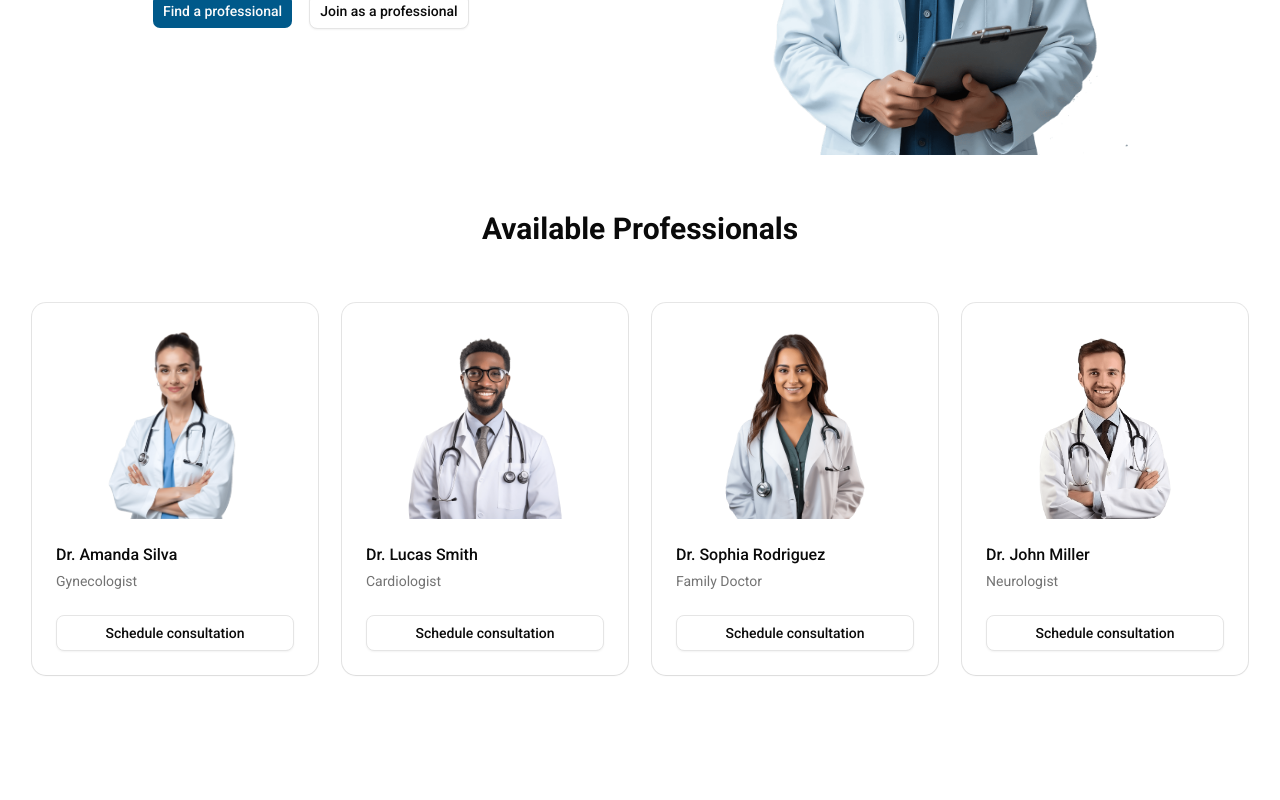
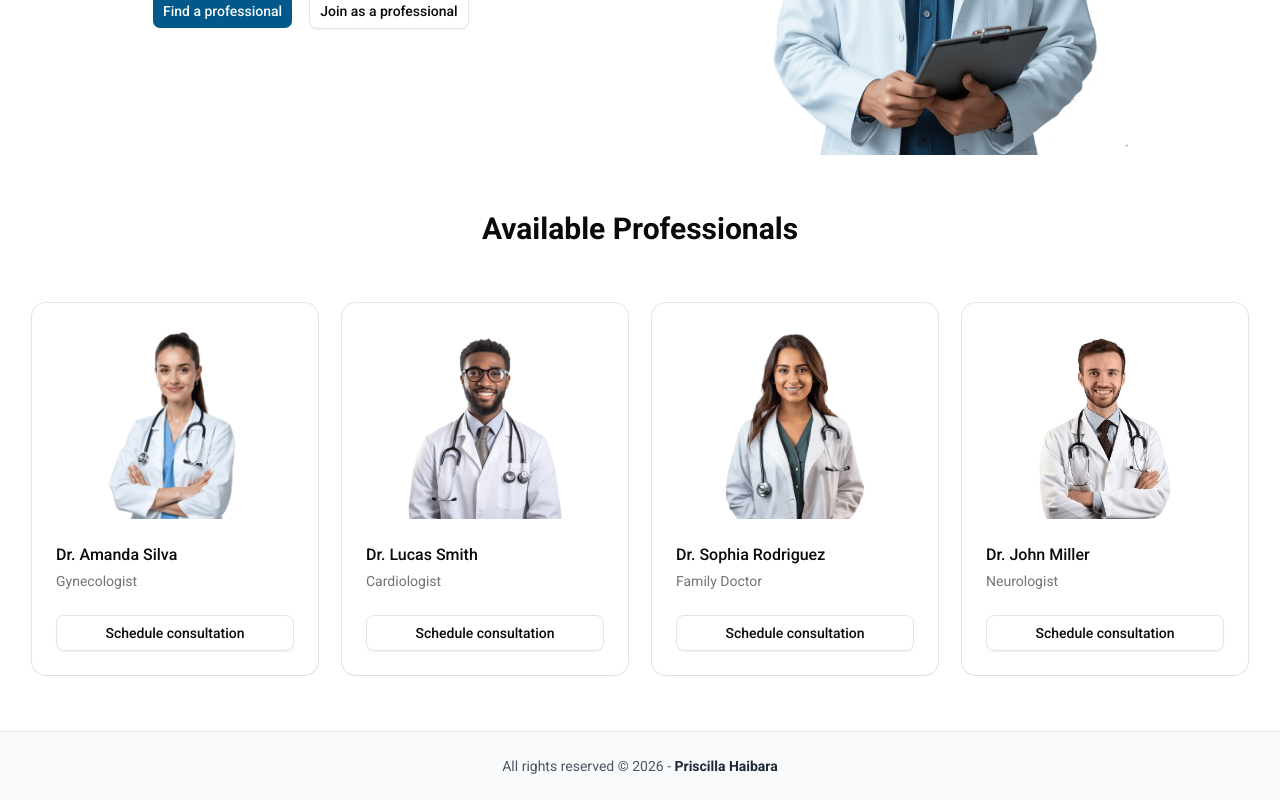
Before and after one commit to priscillahaibara/clinic-flow, a Next.js app: page / in a window 1280 px wide. Shown: the part 460-1260 px from the top of the page. Before the commit the page ends 1191 px from the top, so only its background shows below. Built offline with nearby package versions, Linux system fonts and the light colour scheme.

Commit message:
feat: add Footer component structure

```diff
--- a/src/app/(public)/page.tsx
+++ b/src/app/(public)/page.tsx
@@ -1,3 +1,4 @@
+import { Footer } from "@/components/layout/Footer";
 import { Header } from "@/components/layout/Header";
 import { Hero } from "@/components/layout/Hero";
 import { Professionals } from "@/components/layout/Professionals";
@@ -8,6 +9,7 @@ export default function Home() {
       <Header />
       <Hero />
       <Professionals />
+      <Footer />
     </div>
   );
 }
--- /dev/null
+++ b/src/components/layout/Footer.tsx
@@ -0,0 +1,12 @@
+export function Footer() {
+  return (
+    <footer className="border-t bg-gray-50 py-6">
+      <div className="mx-auto max-w-7xl">
+        <p className="text-center text-sm text-gray-600">
+          All rights reserved © {new Date().getFullYear()} -
+          <span className="font-semibold text-gray-800"> Priscilla Haibara</span>
+        </p>
+      </div>
+    </footer>
+  );
+}
```
